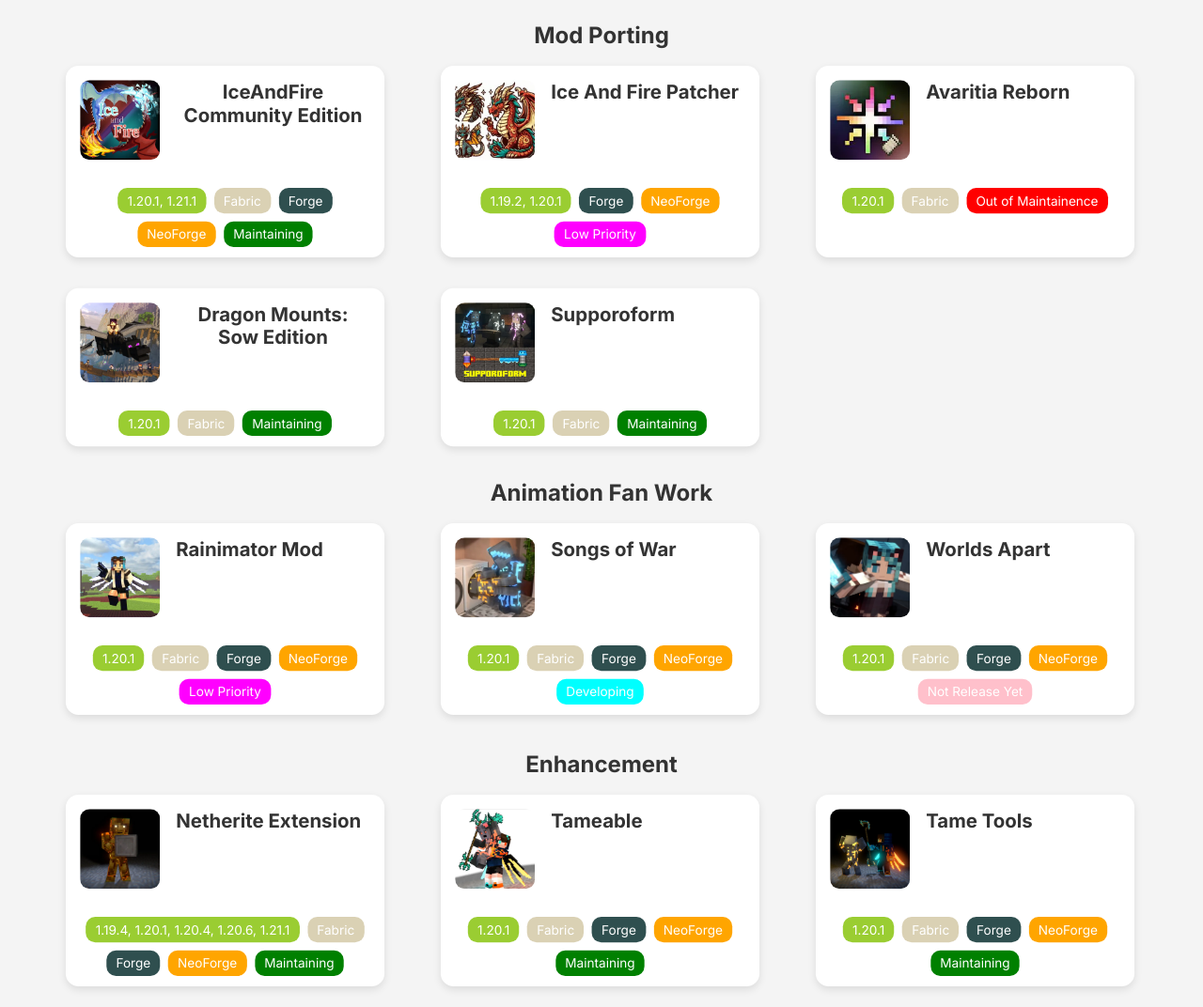
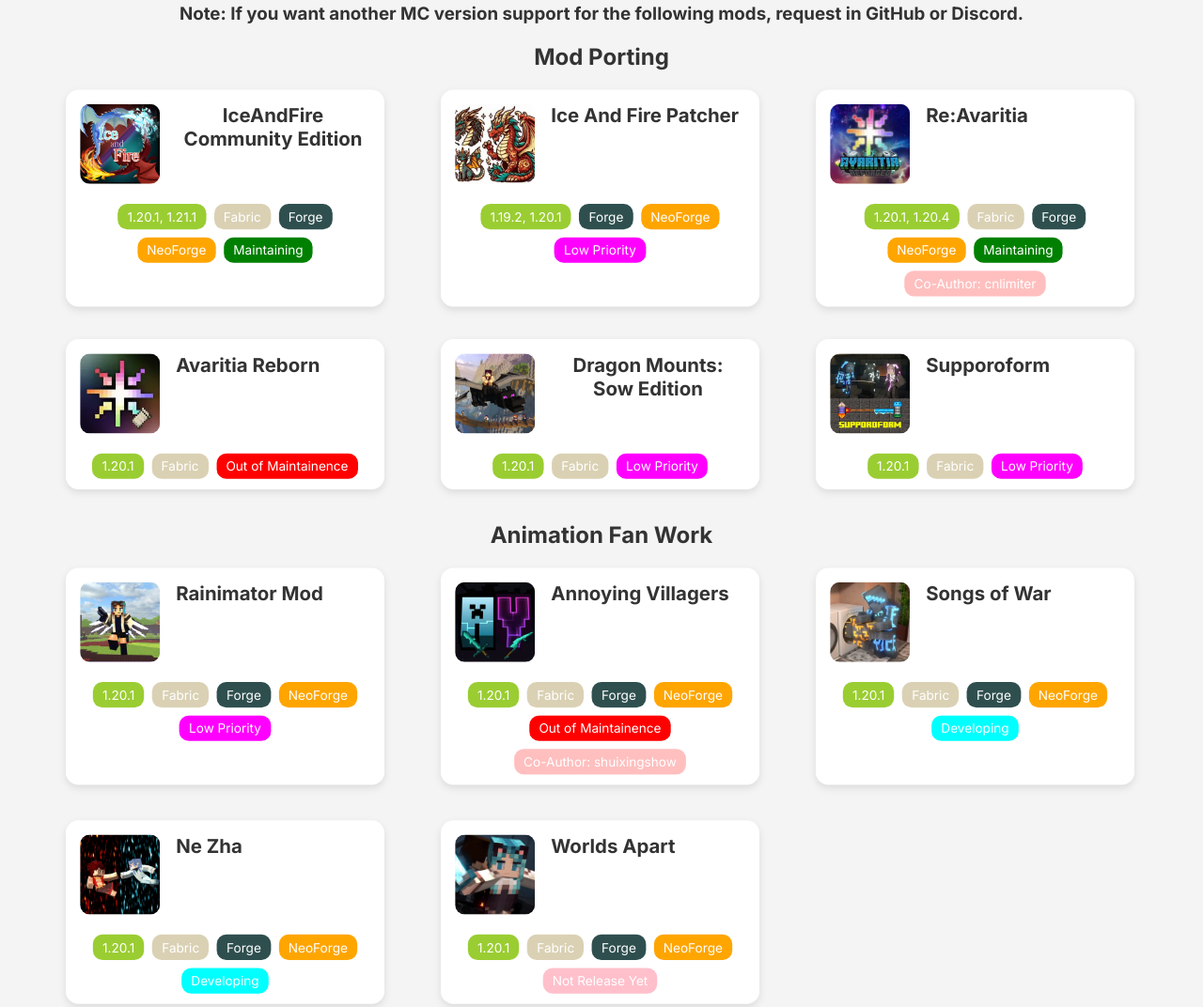
Before and after one commit to IAFEnvoy/ModList, a plain HTML site: page index.html in a window 1280 px wide. Shown: the part 704-1776 px from the top of the page at 94% size. Drawn offline with Linux system fonts and the light colour scheme.

Commit message:
all mods

```diff
--- a/configuration.json
+++ b/configuration.json
@@ -12,6 +12,7 @@
             "Maintaining": "green",
             "Low Priority": "magenta",
             "Out of Maintainence": "red"
-        }
+        },
+        "coop": "purple"
     }
 }
--- a/data.json
+++ b/data.json
@@ -57,6 +57,33 @@
                 "status": "Low Priority"
             },
             {
+                "name": "Re:Avaritia",
+                "description": "A reforge version of Avaritia",
+                "logo": "avaritia2.jpg",
+                "links": {
+                    "gh": "https://github.com/Nova-Committee/Re-Avaritia",
+                    "cf": "https://www.curseforge.com/minecraft/mc-mods/re-avaritia",
+                    "mr": "https://modrinth.com/mod/re-avaritia"
+                },
+                "tags": [
+                    "Adventure",
+                    "Equipment"
+                ],
+                "version": [
+                    "1.20.1",
+                    "1.20.4"
+                ],
+                "loader": [
+                    "Fabric",
+                    "Forge",
+                    "NeoForge"
+                ],
+                "status": "Maintaining",
+                "coop": [
+                    "cnlimiter"
+                ]
+            },
+            {
                 "name": "Avaritia Reborn",
                 "description": "Avaritia Mod for Fabric",
                 "logo": "avaritia.webp",
@@ -95,7 +122,7 @@
                 "loader": [
                     "Fabric"
                 ],
-                "status": "Maintaining"
+                "status": "Low Priority"
             },
             {
                 "name": "Supporoform",
@@ -115,7 +142,7 @@
                 "loader": [
                     "Fabric"
                 ],
-                "status": "Maintaining"
+                "status": "Low Priority"
             }
         ]
     },
@@ -153,6 +180,31 @@
                 "status": "Low Priority"
             },
             {
+                "name": "Annoying Villagers",
+                "description": "Add objects from Annoying Villagers animation",
+                "logo": "av.webp",
+                "links": {
+                    "gh": "https://github.com/IAFEnvoy/AnnoyingVillagers",
+                    "cf": "https://www.curseforge.com/minecraft/mc-mods/annoying-villagers",
+                    "mr": "https://modrinth.com/mod/annoyingvillagers"
+                },
+                "tags": [
+                    "Adventure"
+                ],
+                "version": [
+                    "1.20.1"
+                ],
+                "loader": [
+                    "Fabric",
+                    "Forge",
+                    "NeoForge"
+                ],
+                "status": "Out of Maintainence",
+                "coop": [
+                    "shuixingshow"
+                ]
+            },
+            {
                 "name": "Songs of War",
                 "description": "The Songs of War Animation Mod",
                 "logo": "sow.webp",
@@ -166,6 +218,30 @@
                     "Mobs",
                     "Equipment",
                     "RPG"
+                ],
+                "version": [
+                    "1.20.1"
+                ],
+                "loader": [
+                    "Fabric",
+                    "Forge",
+                    "NeoForge"
+                ],
+                "status": "Developing"
+            },
+            {
+                "name": "Ne Zha",
+                "description": "A fan-made mod of Ne Zha movie.",
+                "logo": "nezha.webp",
+                "links": {
+                    "gh": "https://github.com/IAFEnvoy/NeZha",
+                    "cf": "https://www.curseforge.com/minecraft/mc-mods/ne-zha",
+                    "mr": "https://modrinth.com/mod/ne-zha"
+                },
+                "tags": [
+                    "Adventure",
+                    "Food",
+                    "Mobs"
                 ],
                 "version": [
                     "1.20.1"
@@ -231,7 +307,7 @@
                     "Forge",
                     "NeoForge"
                 ],
-                "status": "Maintaining"
+                "status": "Low Priority"
             },
             {
                 "name": "Tameable",
@@ -254,7 +330,7 @@
                     "Forge",
                     "NeoForge"
                 ],
-                "status": "Maintaining"
+                "status": "Low Priority"
             },
             {
                 "name": "Tame Tools",
@@ -277,7 +353,7 @@
                     "Forge",
                     "NeoForge"
                 ],
-                "status": "Maintaining"
+                "status": "Low Priority"
             },
             {
                 "name": "Mobs Banner",
@@ -297,7 +373,7 @@
                 "loader": [
                     "Fabric"
                 ],
-                "status": "Maintaining"
+                "status": "Low Priority"
             },
             {
                 "name": "Not Enough Economy",
@@ -318,6 +394,26 @@
                     "Fabric"
                 ],
                 "status": "Maintaining"
+            },
+            {
+                "name": "Global Gamerule",
+                "description": "Set default game rules cross saves",
+                "logo": "gamerule.webp",
+                "links": {
+                    "gh": "https://github.com/IAFEnvoy/GlobalGameRule",
+                    "cf": "https://www.curseforge.com/minecraft/mc-mods/global-gamerule-fabric",
+                    "mr": "https://modrinth.com/mod/global-gamerule-fabric"
+                },
+                "tags": [
+                    "Utility"
+                ],
+                "version": [
+                    "1.20-1.21.1"
+                ],
+                "loader": [
+                    "Fabric"
+                ],
+                "status": "Low Priority"
             },
             {
                 "name": "Pick Up TNT",
@@ -342,22 +438,46 @@
                 "status": "Maintaining"
             },
             {
-                "name": "Global Gamerule",
-                "description": "Set default game rules cross saves",
-                "logo": "gamerule.webp",
+                "name": "Resource Generator",
+                "description": "A server side resource generator mod",
+                "logo": "resource.webp",
                 "links": {
-                    "gh": "https://github.com/IAFEnvoy/GlobalGameRule",
-                    "cf": "https://www.curseforge.com/minecraft/mc-mods/global-gamerule-fabric",
-                    "mr": "https://modrinth.com/mod/global-gamerule-fabric"
+                    "gh": "https://github.com/CodeOfArdonia/ResourceGenerator",
+                    "cf": "https://www.curseforge.com/minecraft/mc-mods/resource-generator-coa",
+                    "mr": "https://modrinth.com/mod/resource-generator"
                 },
                 "tags": [
                     "Utility"
                 ],
                 "version": [
-                    "1.20-1.21.1"
+                    "1.20.1"
                 ],
                 "loader": [
-                    "Fabric"
+                    "Fabric",
+                    "Forge",
+                    "NeoForge"
+                ],
+                "status": "Maintaining"
+            },
+            {
+                "name": "Better Tags",
+                "description": "Add better tag loading format",
+                "logo": "tags.webp",
+                "links": {
+                    "gh": "https://github.com/CodeOfArdonia/BetterTags",
+                    "cf": "https://www.curseforge.com/minecraft/mc-mods/better-tags",
+                    "mr": "https://modrinth.com/mod/better-tags"
+                },
+                "tags": [
+                    "Utility"
+                ],
+                "version": [
+                    "1.20.1"
+                ],
+                "loader": [
+                    "Fabric",
+                    "Forge",
+                    "NeoForge"
                 ],
                 "status": "Low Priority"
             }
@@ -442,6 +562,29 @@
                 "status": "Maintaining"
             },
             {
+                "name": "NBT Glint",
+                "description": "A client side mod for color glint",
+                "logo": "glint.webp",
+                "links": {
+                    "gh": "https://github.com/CodeOfArdonia/NBTGlint",
+                    "cf": "https://www.curseforge.com/minecraft/mc-mods/nbt-glint",
+                    "mr": "https://modrinth.com/mod/nbt-glint"
+                },
+                "tags": [
+                    "Decoration",
+                    "Library"
+                ],
+                "version": [
+                    "1.20.1"
+                ],
+                "loader": [
+                    "Fabric",
+                    "Forge",
+                    "NeoForge"
+                ],
+                "status": "Maintaining"
+            },
+            {
                 "name": "Music Delay Controller",
                 "description": "Control background music delay as you want",
                 "logo": "mdc.webp",
@@ -461,7 +604,7 @@
                     "Forge",
                     "NeoForge"
                 ],
-                "status": "Maintaining"
+                "status": "Low Priority"
             },
             {
                 "name": "Early Loading Bar",
--- a/index.css
+++ b/index.css
@@ -181,7 +181,7 @@ h4 {
 .tags,
 .links,
 .description {
-    margin-top: 20px;
+    margin-top: 10px;
 }
 
 .links {
--- a/index.html
+++ b/index.html
@@ -9,6 +9,7 @@
     <title>IAFEnvoy's Mods</title>
     <link rel="stylesheet" href="index.css">
     <script src="index.js"></script>
+    <link rel="icon" href="./favicon.png"/>
 </head>
 
 <body>
@@ -41,7 +42,7 @@
                 alt="Github">
         </a>
     </div>
-    <br>
+    <h3>Note: If you want another MC version support for the following mods, request in GitHub or Discord.</h3>
     <div id="root"></div>
     <!-- 模态框结构 -->
     <div id="modal" class="modal">
--- a/index.js
+++ b/index.js
@@ -23,7 +23,7 @@ window.onload = async _ => {
             root.appendChild(nodeWithText('h3', subtitle))
         let container = document.createElement('div')
         container.className = 'container'
-        for (let { name, description, logo, links, tags, version, loader, status } of items) {
+        for (let { name, description, logo, links, tags, version, loader, status, coop } of items) {
             let item = document.createElement('div')
             item.className = 'item'
 
@@ -56,6 +56,8 @@ window.onload = async _ => {
                 tagsDiv.appendChild(spanWithTextAndColor(l, configuration.colors.loader[l] ?? '#FF777777'))
             if (display.status)
                 tagsDiv.appendChild(spanWithTextAndColor(status, configuration.colors.status[status] ?? '#FF777777'))
+            if (coop)
+                tagsDiv.appendChild(spanWithTextAndColor('Co-Author: ' + coop.join(', '), configuration.colors[coop] ?? '#FF777777'))
             item.append(tagsDiv)
             container.appendChild(item)
         }
```
Also changed, not shown: favicon.png (added), logos/mods/av.webp (added), logos/mods/avaritia2.jpg (added), logos/mods/glint.webp (added), logos/mods/nezha.webp (added), logos/mods/resource.webp (added), logos/mods/tags.webp (added).
